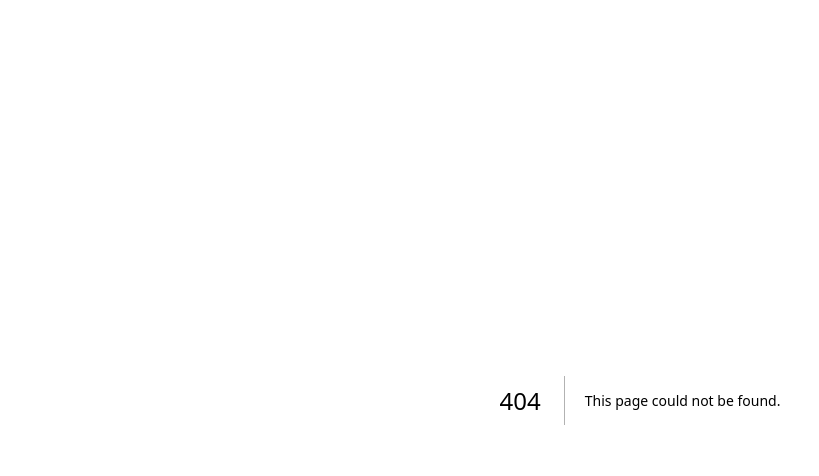
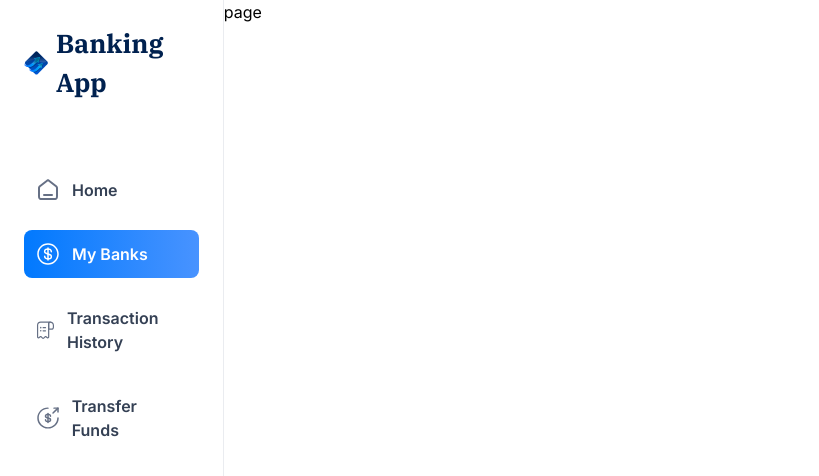
Before and after one commit to RahniDev/banking_nextjs, a Next.js app: page /my-banks in a window 1280 px wide. Before the commit this address had no page. Shown: the top 476 px of the page, without its empty margins (0-819 px from the left). Built offline with nearby package versions, Linux system fonts and the light colour scheme.

Commit message:
Add routing

```diff
--- /dev/null
+++ b/app/(root)/my-banks/page.tsx
@@ -0,0 +1,7 @@
+const MyBanks = () => {
+  return (
+    <div>page</div>
+  )
+}
+
+export default MyBanks
--- /dev/null
+++ b/app/(root)/payment-transfer/page.tsx
@@ -0,0 +1,8 @@
+
+const Transfer = () => {
+  return (
+    <div>Transfer</div>
+  )
+}
+
+export default Transfer
--- /dev/null
+++ b/app/(root)/transaction-history/page.tsx
@@ -0,0 +1,8 @@
+
+const TransactionHistory = () => {
+  return (
+    <div>page</div>
+  )
+}
+
+export default TransactionHistory
```
